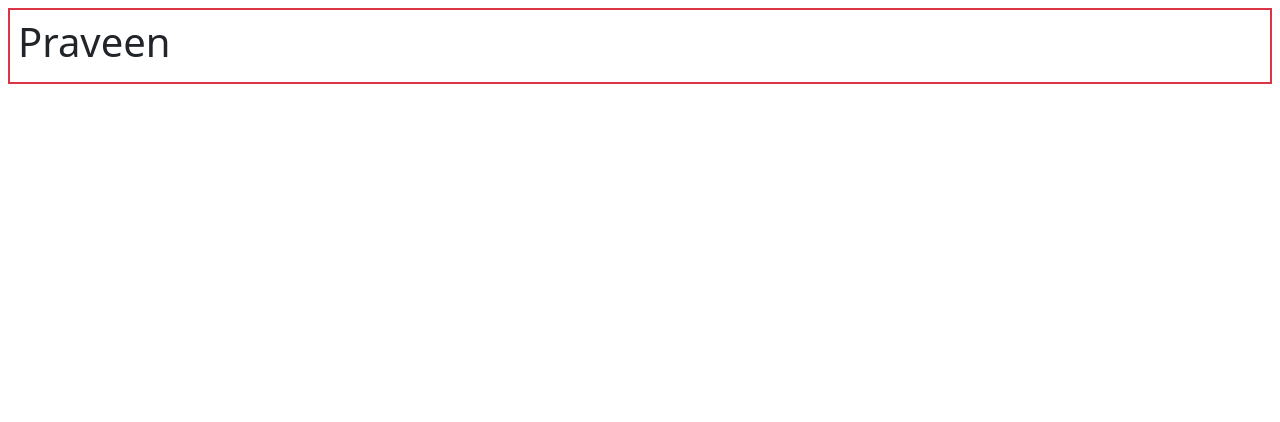
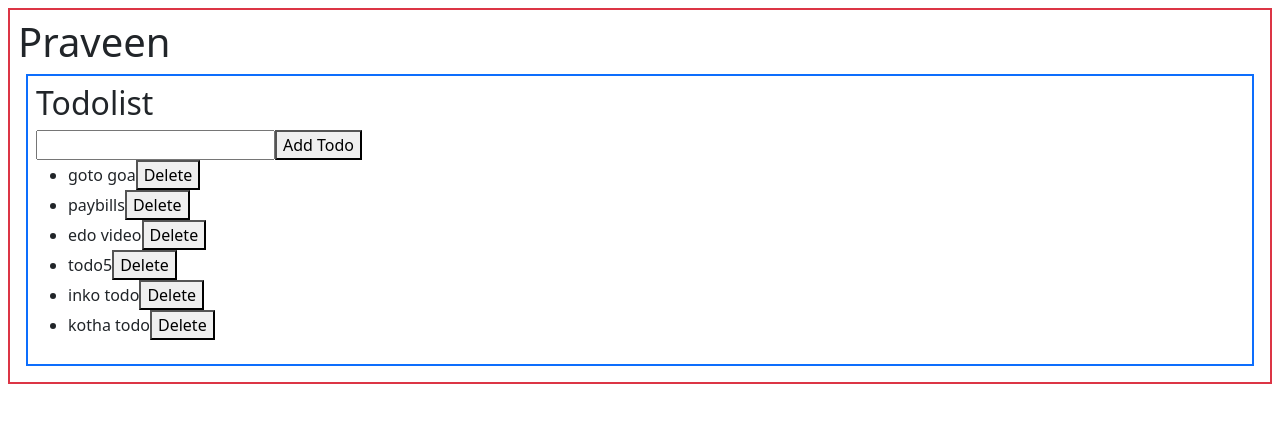
Before and after one commit to edupoly/rb56, a React (Vite) app: page / in a window 1280 px wide. Shown: the top 422 px of the page. Built offline with nearby package versions, Linux system fonts and the light colour scheme.

Commit message:
basic state todolist

```diff
--- a/src/App.jsx
+++ b/src/App.jsx
@@ -1,7 +1,10 @@
+import Todolist from "./Todolist";
+
 function App() {
   return (
     <div className="border border-2 p-2 m-2 border-danger">
       <h1>Praveen</h1>
+      <Todolist></Todolist>
     </div>
   );
 }
--- /dev/null
+++ b/src/Todolist.jsx
@@ -0,0 +1,63 @@
+import React, { useState } from "react";
+
+function Todolist() {
+  var [todos, setTodos] = useState([
+    "goto goa",
+    "paybills",
+    "edo video",
+    "todo5",
+    "inko todo",
+    "kotha todo",
+  ]);
+  function addTodo() {
+    var x = document.getElementById("d1").value;
+    // setTodos([...todos, x]);
+    setTodos(function (ctodos) {
+      return [...ctodos, x];
+    });
+  }
+  function deleteTodo(ind) {
+    // var temp = [...todos];
+    // temp.splice(ind, 1);
+    // setTodos([...temp]);
+    setTodos((ctodos) => {
+      return ctodos.filter((todo, i) => {
+        return i == ind ? false : true;
+      });
+    });
+  }
+  return (
+    <div className="border border-2 p-2 m-2 border-primary">
+      <h2>Todolist</h2>
+      <input type="text" id="d1" />
+      <button
+        onClick={() => {
+          addTodo();
+        }}
+      >
+        Add Todo
+      </button>
+      <ul>
+        {todos.map((todo, i) => {
+          return (
+            <li>
+              {todo}
+              <button
+                onClick={() => {
+                  deleteTodo(i);
+                }}
+              >
+                Delete
+              </button>
+            </li>
+          );
+        })}
+      </ul>
+    </div>
+  );
+}
+
+export default Todolist;
+// 1. state
+// 2. action
+// 3. UI
```
